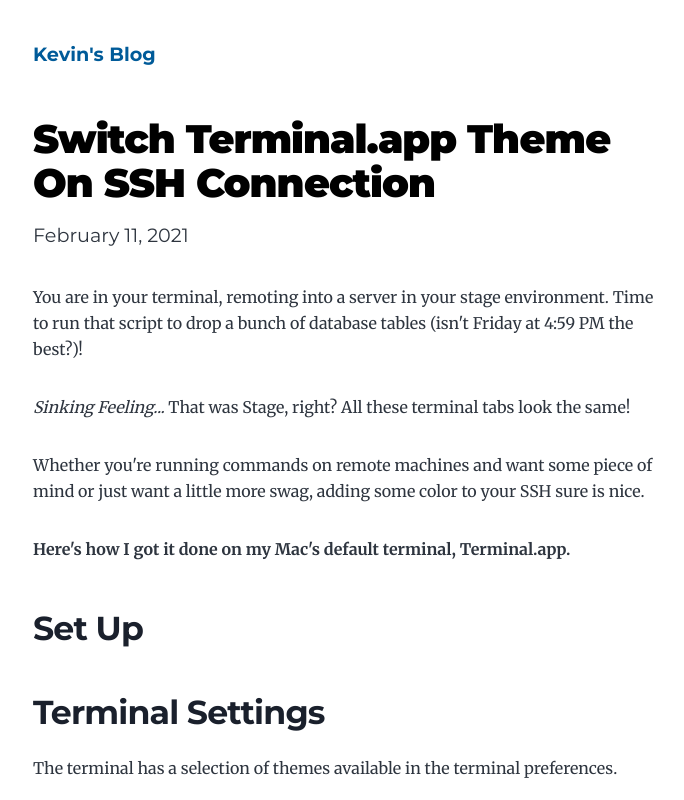
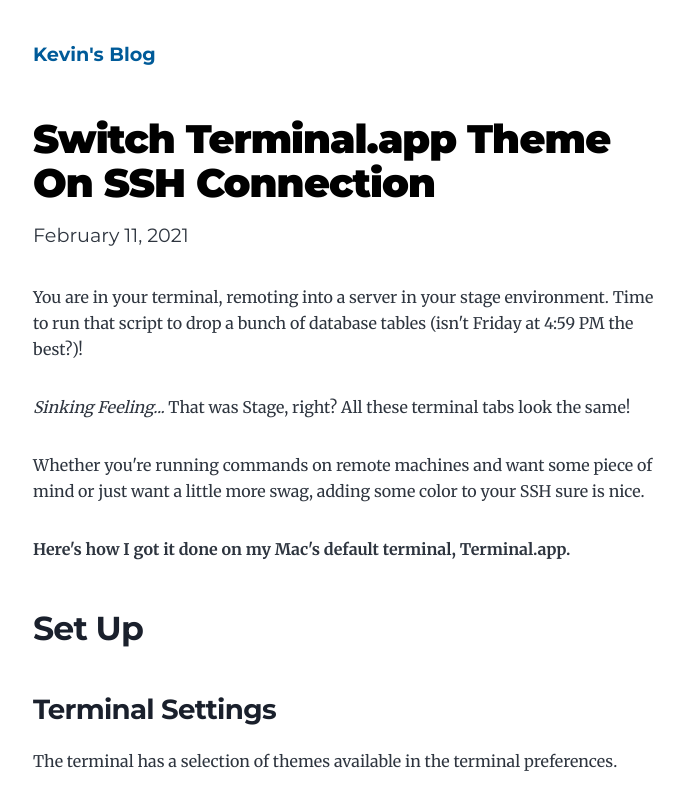
Before and after one commit to khernand/blog, a Gatsby site: page /terminal-app-ssh/ in a window 1280 px wide. Shown: the top 800 px of the page, without its empty margins (291-975 px from the left). Built offline with nearby package versions, Linux system fonts and the light colour scheme; Gatsby itself is replaced by a stand-in of ours; some packages are replaced by stand-ins of ours.

Commit message:
Update content/blog/terminal-app-ssh/index.md

```diff
--- a/content/blog/terminal-app-ssh/index.md
+++ b/content/blog/terminal-app-ssh/index.md
@@ -19,7 +19,7 @@
 
 ## Set Up
 
-## Terminal Settings
+### Terminal Settings
 
 The terminal has a selection of themes available in the terminal
 preferences.
```
